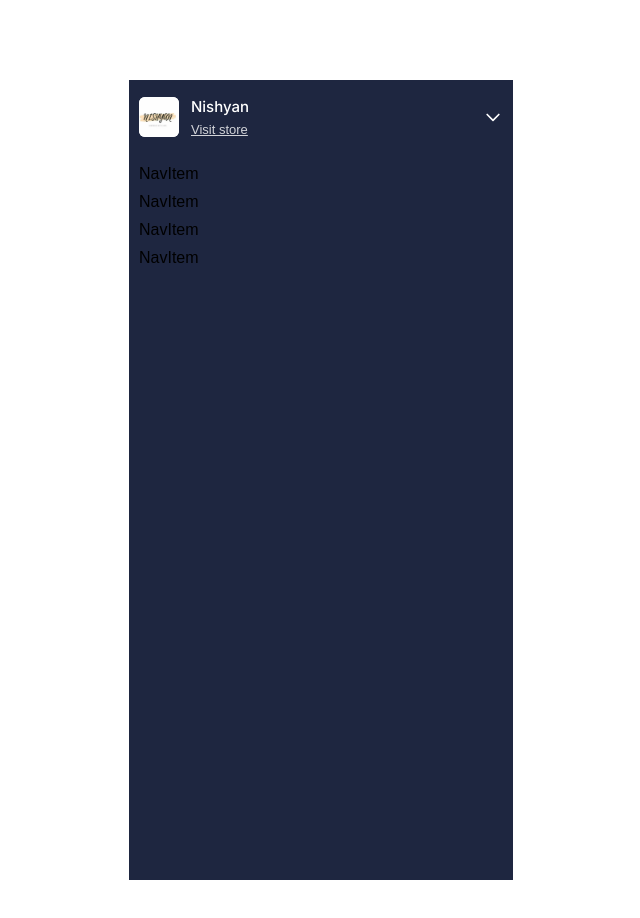
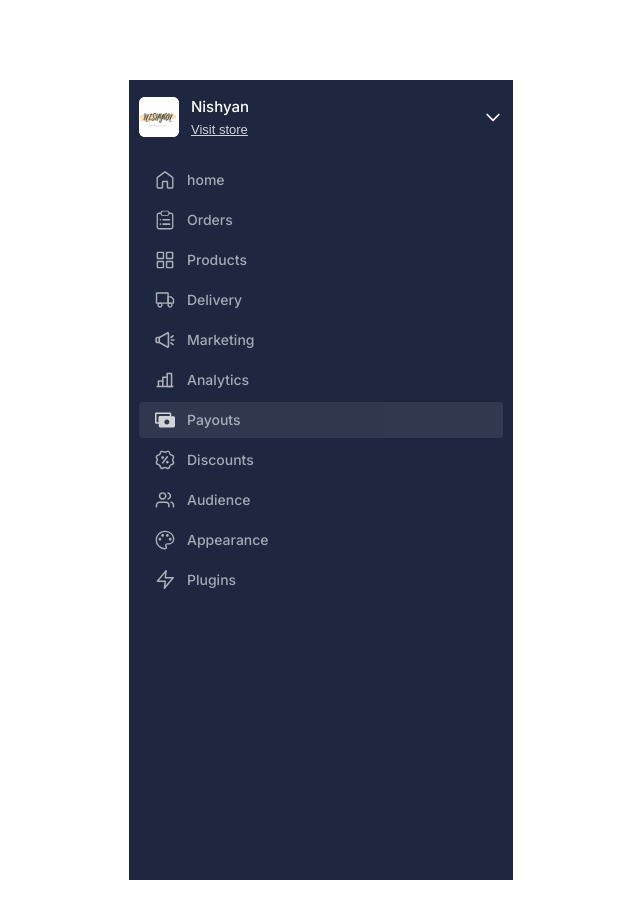
Before and after one commit to anoopraju31/dukaan-dashboard, a React (Vite) app: page / in a window 1280 px wide. Shown: the top 918 px of the page, without its empty margins (319-959 px from the left). Built offline with nearby package versions, Linux system fonts and the light colour scheme.

Commit message:
Nav Item - styled

```diff
--- a/src/components/NavItem.tsx
+++ b/src/components/NavItem.tsx
@@ -1,5 +1,24 @@
-const NavItem = () => {
-	return <div>NavItem</div>
+import { FC } from 'react'
+import { NavItemType } from '../constants'
+
+const NavItem: FC<NavItemType> = (props) => {
+	const { Icon, title, isCurrentPage } = props
+
+	return (
+		<li
+			className={`${
+				isCurrentPage && 'bg-navbar-hover'
+			} group px-4 py-2 flex gap-3 rounded hover:bg-navbar-hover font-inter cursor-pointer opacity-80 group-hover:opacity-100 transition-colors duration-300`}>
+			<Icon />
+
+			<p
+				className={`${
+					isCurrentPage && 'opacity-100'
+				} text-sm font-medium text-slate-100 whitespace-nowrap opacity-80 group-hover:opacity-100 transition-colors duration-300`}>
+				{title}
+			</p>
+		</li>
+	)
 }
 
 export default NavItem
--- a/src/components/Navbar.tsx
+++ b/src/components/Navbar.tsx
@@ -1,3 +1,4 @@
+import { navItems } from '../constants'
 import NavItem from './NavItem'
 import NavbarStoreProfile from './NavbarStoreProfile'
 
@@ -5,11 +6,11 @@ const Navbar = () => {
 	return (
 		<nav className='sticky top-0 w-full min-w-60 py-4 px-[10px] flex flex-col gap-6 bg-navbar min-h-screen'>
 			<NavbarStoreProfile />
+
 			<ul className='flex-1 flex flex-col gap-1'>
-				<NavItem />
-				<NavItem />
-				<NavItem />
-				<NavItem />
+				{navItems.map((item) => (
+					<NavItem key={item.id} {...item} />
+				))}
 			</ul>
 		</nav>
 	)
--- a/src/constants.ts
+++ b/src/constants.ts
@@ -1,4 +1,4 @@
-import { FC } from 'react'
+import { ComponentType } from 'react'
 import {
 	Analytics,
 	Appearance,
@@ -13,9 +13,9 @@ import {
 	Products,
 } from './components/svgs'
 
-type NavItemType = {
+export type NavItemType = {
 	id: string
-	Icon: FC
+	Icon: ComponentType
 	title: string
 	isCurrentPage?: boolean
 }
```
